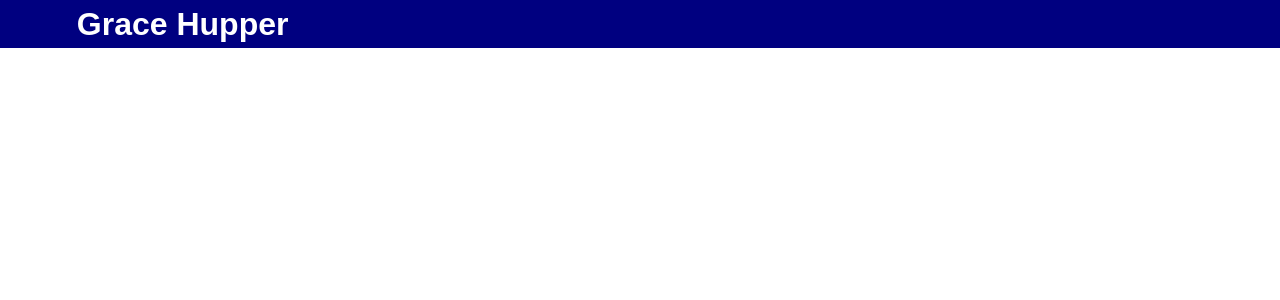
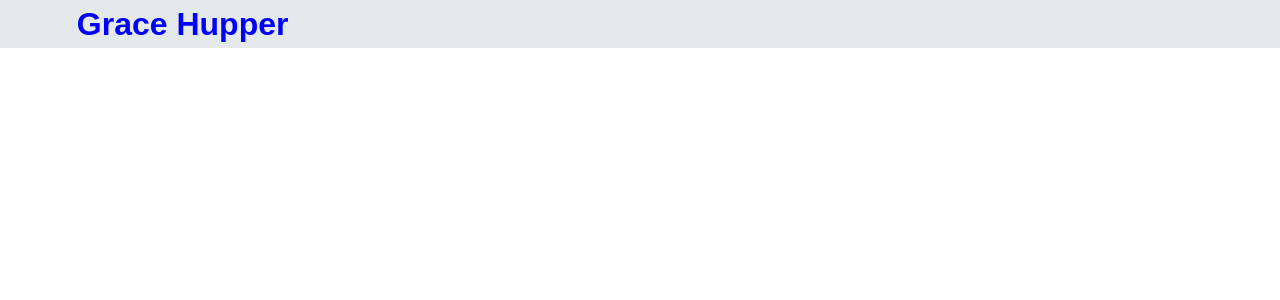
Before and after one commit to jymmak/grace-react, a React (Create React App) app: page / in a window 1280 px wide. Shown: the top 300 px of the page. Built offline with nearby package versions, Linux system fonts and the light colour scheme.

Commit message:
modificando css

```diff
--- a/src/components/css/header.css
+++ b/src/components/css/header.css
@@ -1,7 +1,7 @@
 .h20{
   height: 20%;
-  background-color: navy;
-  color: white;
+  background-color: rgb(228, 234, 236);
+  color: blue;
   font-size: 2rem;
 
 }
```
